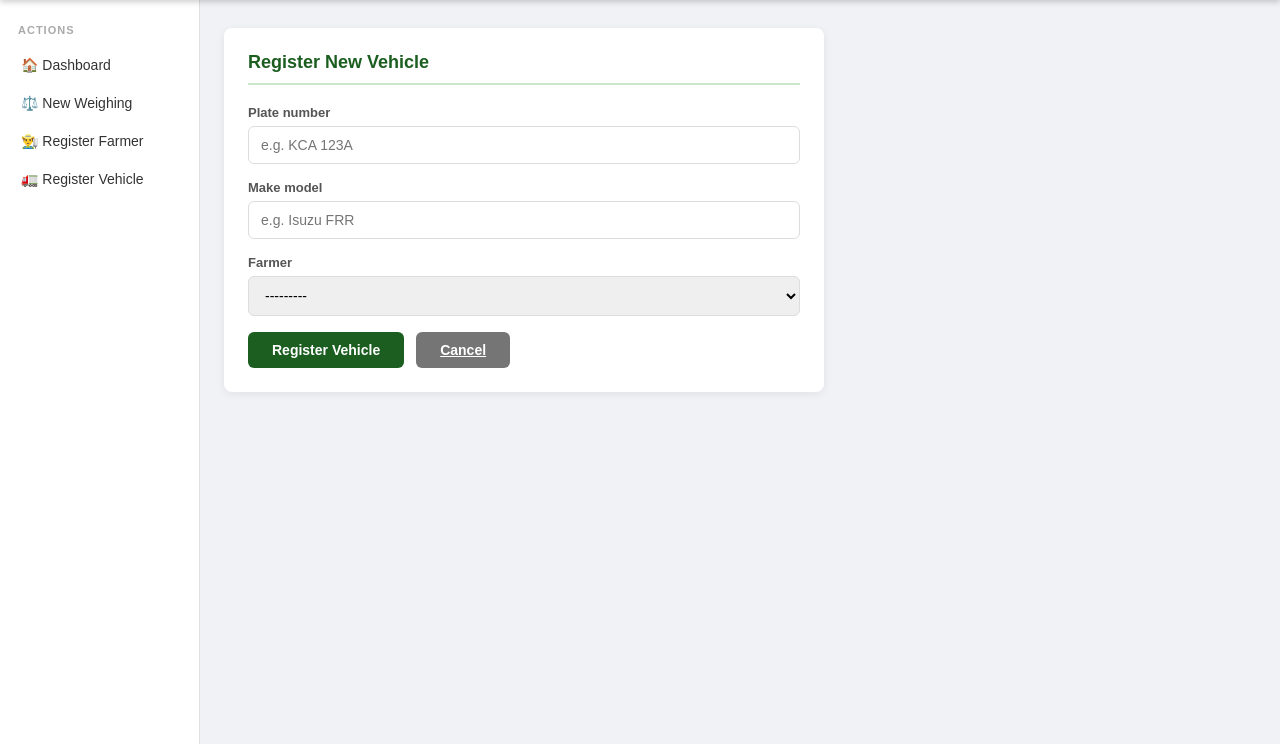
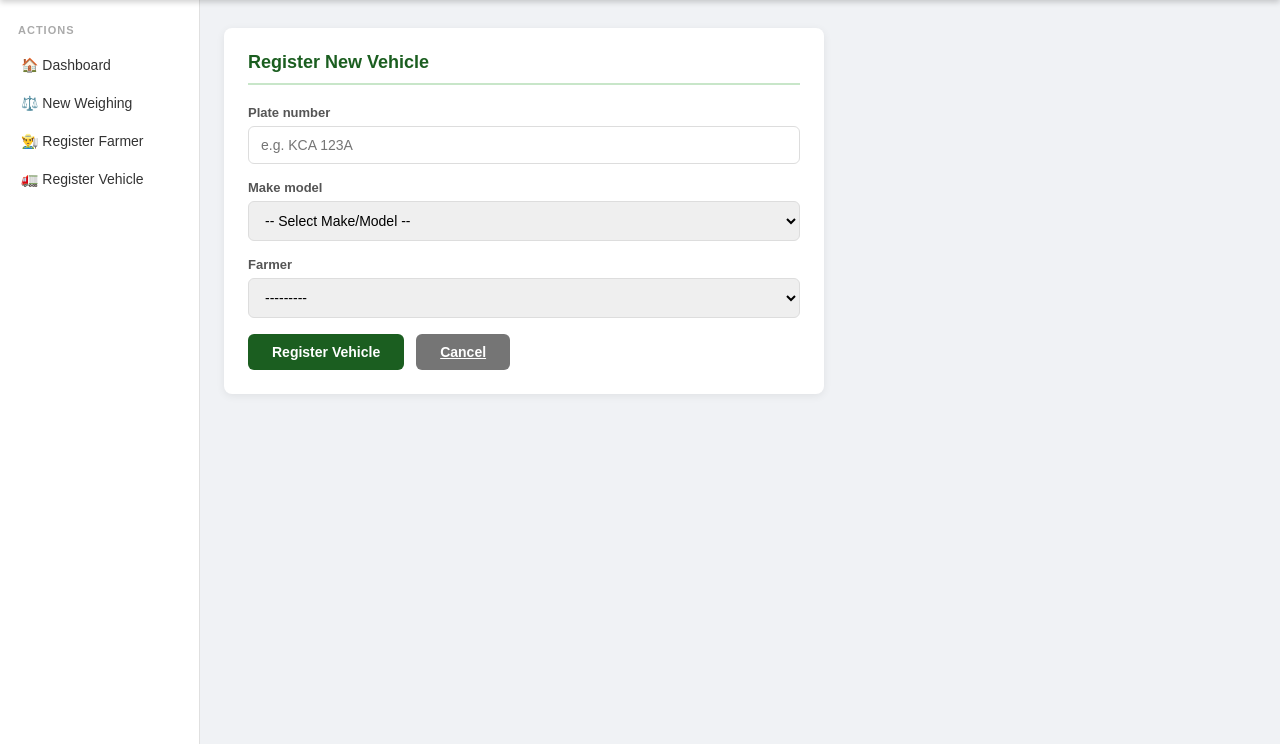
Before and after one commit to Duncanlisutsa/sugarcane-weighbridge-system, a Django app: page /vehicle/register/ in a window 1280 px wide. Shown: the part 56-800 px from the top of the page. Run offline with Django 5.2, Linux system fonts and the light colour scheme; the visitor is signed in with stand-in values (Sample User, id 1); data that the repository does not hold is empty.

Commit message:
Implemented dropdown menu for vehicle Model

```diff
--- a/weighapp/forms.py
+++ b/weighapp/forms.py
@@ -100,7 +100,34 @@ class FarmerForm(forms.ModelForm):
 # ─────────────────────────────────────────
 # VEHICLE REGISTRATION FORM
 # ─────────────────────────────────────────
+MAKE_MODEL_CHOICES = [
+    ('', '-- Select Make/Model --'),
+    ('ISUZU', 'ISUZU'),
+    ('MAHINDRA', 'MAHINDRA'),
+    ('NEW HOLLAND', 'NEW HOLLAND'),
+    ('JOHN DEERE', 'JOHN DEERE'),
+    ('MASSEY FERGUSSON', 'MASSEY FERGUSSON'),
+    ('Other', 'Other (type below)'),
+]
+
+
 class VehicleForm(forms.ModelForm):
+    field_order = ['plate_number', 'make_model', 'make_model_other', 'farmer']
+
+    make_model = forms.ChoiceField(
+        choices=MAKE_MODEL_CHOICES,
+        widget=forms.Select(attrs={'id': 'id_make_model'})
+    )
+
+    make_model_other = forms.CharField(
+        required=False,
+        label='Make/Model (if Other)',
+        widget=forms.TextInput(attrs={
+            'id':          'id_make_model_other',
+            'placeholder': 'Enter make/model'
+        })
+    )
+
     class Meta:
         model  = Vehicle
         fields = ['plate_number', 'make_model', 'farmer']
@@ -108,7 +135,27 @@ class VehicleForm(forms.ModelForm):
             'plate_number': forms.TextInput(attrs={
                 'placeholder': 'e.g. KCA 123A'
             }),
-            'make_model': forms.TextInput(attrs={
-                'placeholder': 'e.g. Isuzu FRR'
-            }),
         }
+
+    def clean(self):
+        cleaned_data = super().clean()
+        make_model = cleaned_data.get('make_model')
+        other = cleaned_data.get('make_model_other')
+
+        if make_model == 'Other':
+            if not other:
+                self.add_error(
+                    'make_model_other',
+                    'Please specify the make/model.'
+                )
+            else:
+                cleaned_data['make_model'] = other
+
+        return cleaned_data
+
+    def save(self, commit=True):
+        instance = super().save(commit=False)
+        instance.make_model = self.cleaned_data.get('make_model')
+        if commit:
+            instance.save()
+        return instance
--- a/weighapp/templates/weighapp/register_vehicle.html
+++ b/weighapp/templates/weighapp/register_vehicle.html
@@ -7,7 +7,7 @@
     <form method="POST">
         {% csrf_token %}
         {% for field in form %}
-        <div class="form-group">
+        <div class="form-group" id="group_{{ field.name }}">
             <label>{{ field.label }}</label>
             {{ field }}
             {% if field.errors %}
@@ -25,4 +25,22 @@
     </form>
 </div>
 
+<script>
+    (function () {
+        var makeModelSelect = document.getElementById('id_make_model');
+        var otherGroup = document.getElementById('group_make_model_other');
+
+        function toggleOtherField() {
+            if (makeModelSelect.value === 'Other') {
+                otherGroup.style.display = '';
+            } else {
+                otherGroup.style.display = 'none';
+            }
+        }
+
+        makeModelSelect.addEventListener('change', toggleOtherField);
+        toggleOtherField();
+    })();
+</script>
+
 {% endblock %}
```
Also changed, not shown: weighapp/migrations/cleanup.py (deleted, +0 -63 lines).
